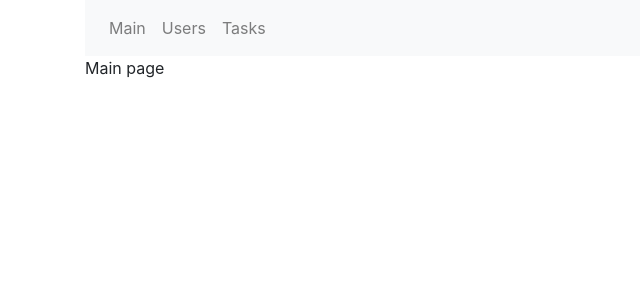
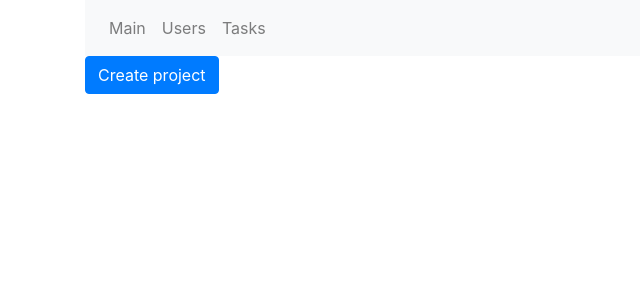
Before and after one commit to jslabs-ru/vue-project-tracker, a Vue app: page / in a window 1280 px wide. Shown: the top 300 px of the page, without its empty margins (0-640 px from the left). Built offline with nearby package versions, Linux system fonts and the light colour scheme; the HTML template or start-up script is replaced by a standard one.

Commit message:
Add create project button

```diff
--- a/src/components/Main.vue
+++ b/src/components/Main.vue
@@ -1,11 +1,20 @@
 <template>
-    <div class="page-root">
-        Main page
+    <div>
+        <button
+            type="submit"
+            class="btn btn-primary"
+            @click="createProject"
+        >Create project</button>
     </div>
 </template>
 
 <script>
 export default {
-    name: 'Home'
+    name: 'Home',
+    methods: {
+        createProject () {
+            this.$router.push({path: '/project/1'}, () => {})
+        }
+    }
 }
 </script>
```
